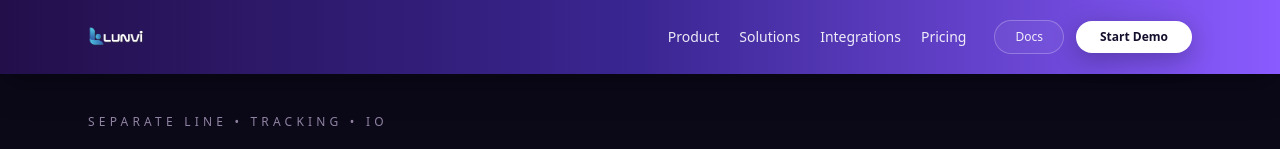
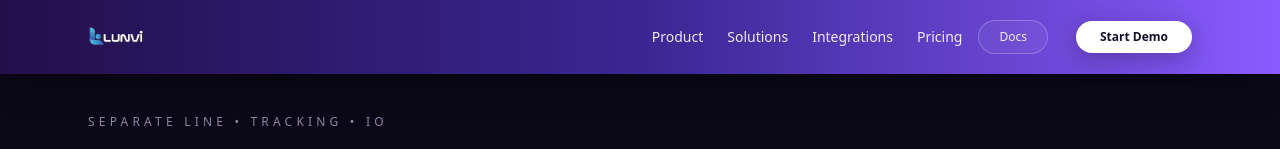
Before and after one commit to tugbaarslanw/lunvi-io, a Next.js app: page / in a window 1280 px wide. Shown: the top 149 px of the page. Built offline with nearby package versions, Linux system fonts and the light colour scheme.

Commit message:
Update page.tsx

```diff
--- a/app/page.tsx
+++ b/app/page.tsx
@@ -19,9 +19,9 @@ export default function Home() {
           </div>
 
           {/* SAĞ: nav + butonlar birlikte */}
-          <div className="flex items-center gap-7">
+          <div className="flex items-center gap-4">
             {/* nav */}
-            <nav className="hidden items-center gap-5 text-sm text-white/90 md:flex">
+            <nav className="hidden items-center gap-6 text-sm text-white/90 md:flex">
               <a href="#" className="hover:text-white transition-colors">
                 Product
               </a>
@@ -37,7 +37,7 @@ export default function Home() {
             </nav>
 
             {/* butonlar */}
-            <div className="flex items-center gap-3">
+            <div className="flex items-center gap-7">
               <button className="hidden rounded-full border border-white/25 bg-white/5 px-5 py-2 text-xs font-medium text-white/90 backdrop-blur-sm hover:bg-white/10 md:inline-flex">
                 Docs
               </button>
```
